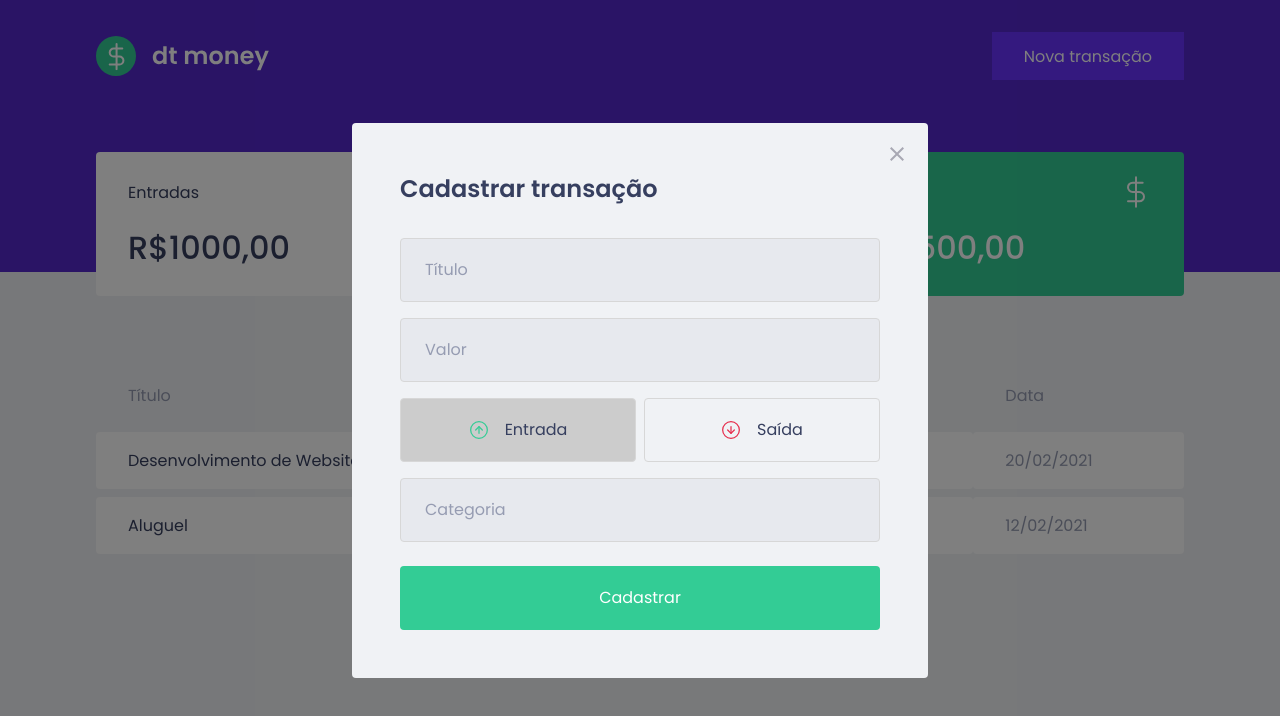
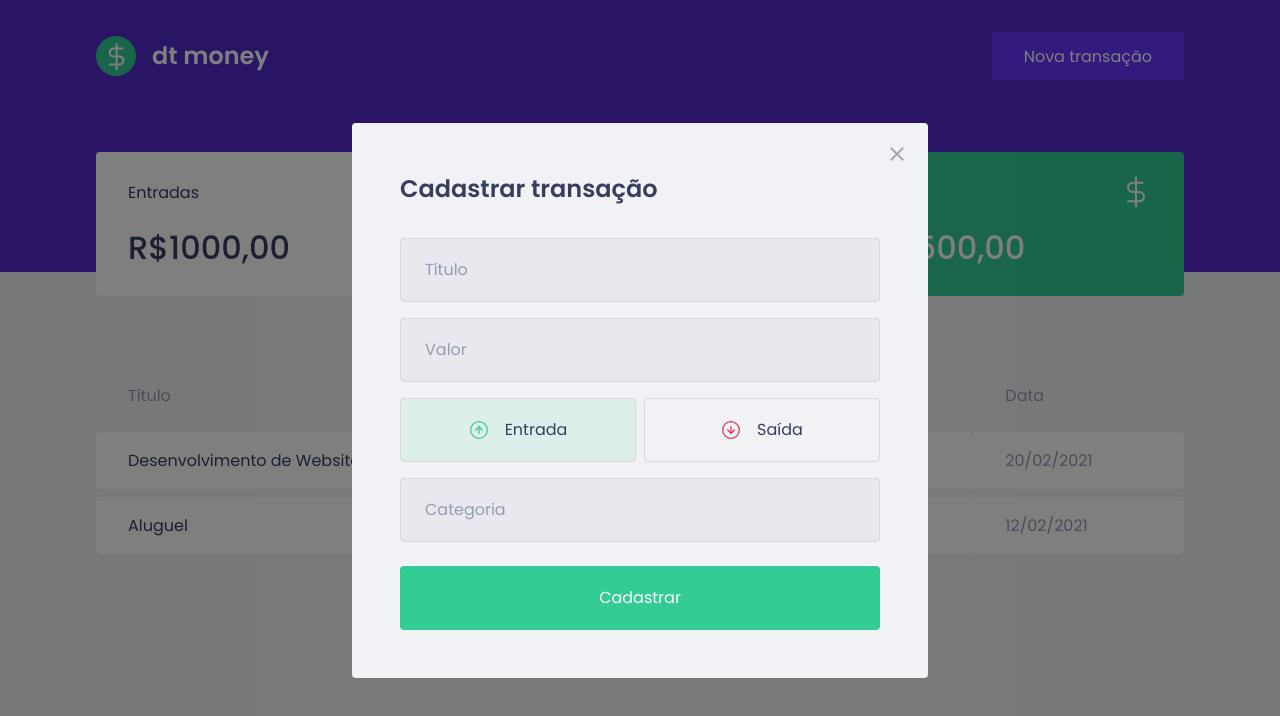
Before and after one commit to deywersonp/dtmoney, a React (Create React App) app: page / in a window 1280 px wide. Both pictures are taken after a click on the button "Nova transação". Shown: the top 716 px of the page. Built offline with nearby package versions, Linux system fonts and the light colour scheme; no server answers; what miragejs would draw is missing.

Commit message:
added button type colors

```diff
--- a/src/components/NewTransactionModal/index.tsx
+++ b/src/components/NewTransactionModal/index.tsx
@@ -51,6 +51,7 @@
           <RadioBox
             type="button"
             isActive={type === 'deposit'}
+            activeColor="green"
             onClick={() => { setType('deposit') }}
           >
             <img src={incomeImg} alt="Entrada" />
@@ -60,6 +61,7 @@
           <RadioBox
             type="button"
             isActive={type === 'withdraw'}
+            activeColor="red"
             onClick={() => { setType('withdraw') }}
           >
             <img src={outcomeImg} alt="Saída" />
--- a/src/components/NewTransactionModal/styles.ts
+++ b/src/components/NewTransactionModal/styles.ts
@@ -1,5 +1,5 @@
 import styled from 'styled-components';
-import { darken } from 'polished';
+import { darken, transparentize } from 'polished';
 
 export const Container = styled.form`
   h2 {
@@ -55,8 +55,13 @@
   gap: 0.5rem;
 `;
 
+const colors = {
+  green: '#33CC95',
+  red: '#E52E4D',
+};
 interface RadioBoxProps {
   isActive: boolean;
+  activeColor: 'green' | 'red';
 };
 
 export const RadioBox = styled.button<RadioBoxProps>`
@@ -64,7 +69,10 @@
   border: 1px solid #d7d7d7;
   border-radius: 0.25rem;
 
-  background: ${(props) => props.isActive ? '#ccc' : 'transparent'};
+  background: ${(props) => props.isActive
+  ? transparentize(0.9, colors[props.activeColor])
+  : 'transparent'
+  };
 
   display: flex;
   align-items: center;
```
